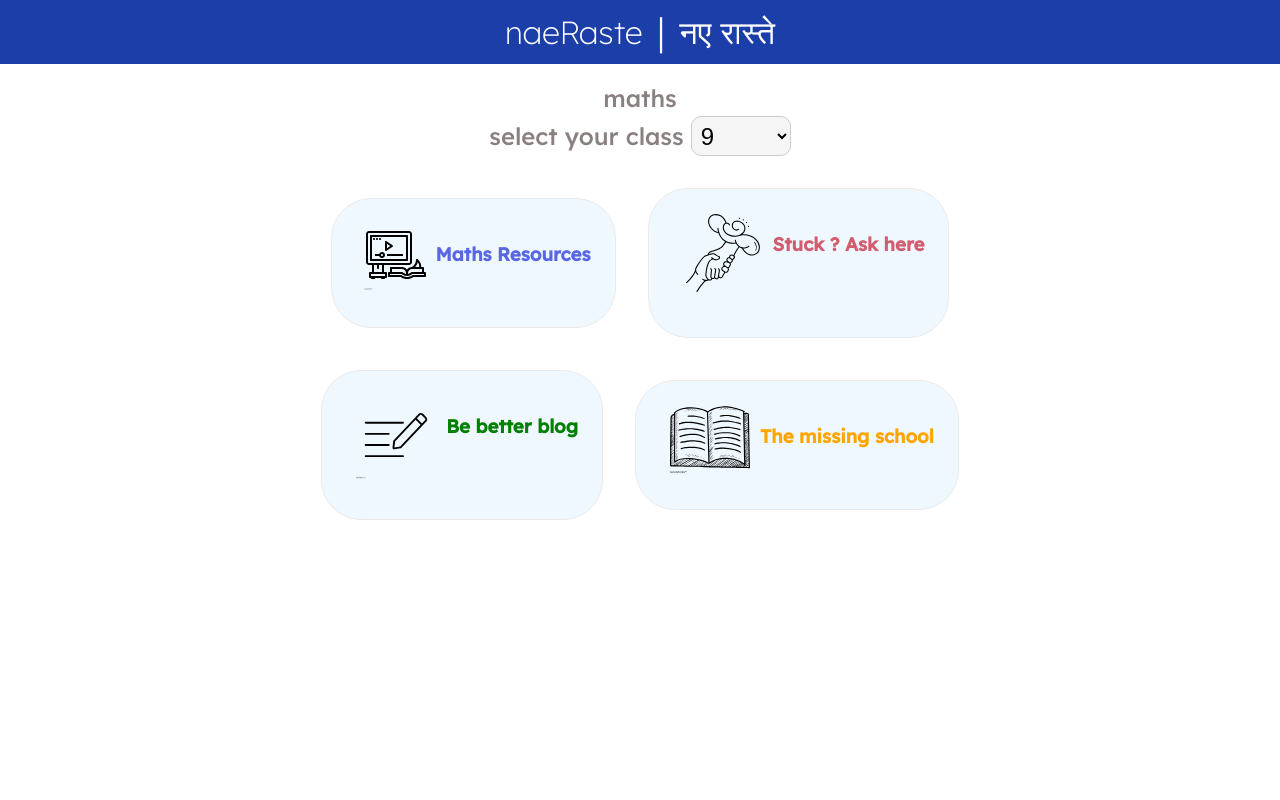
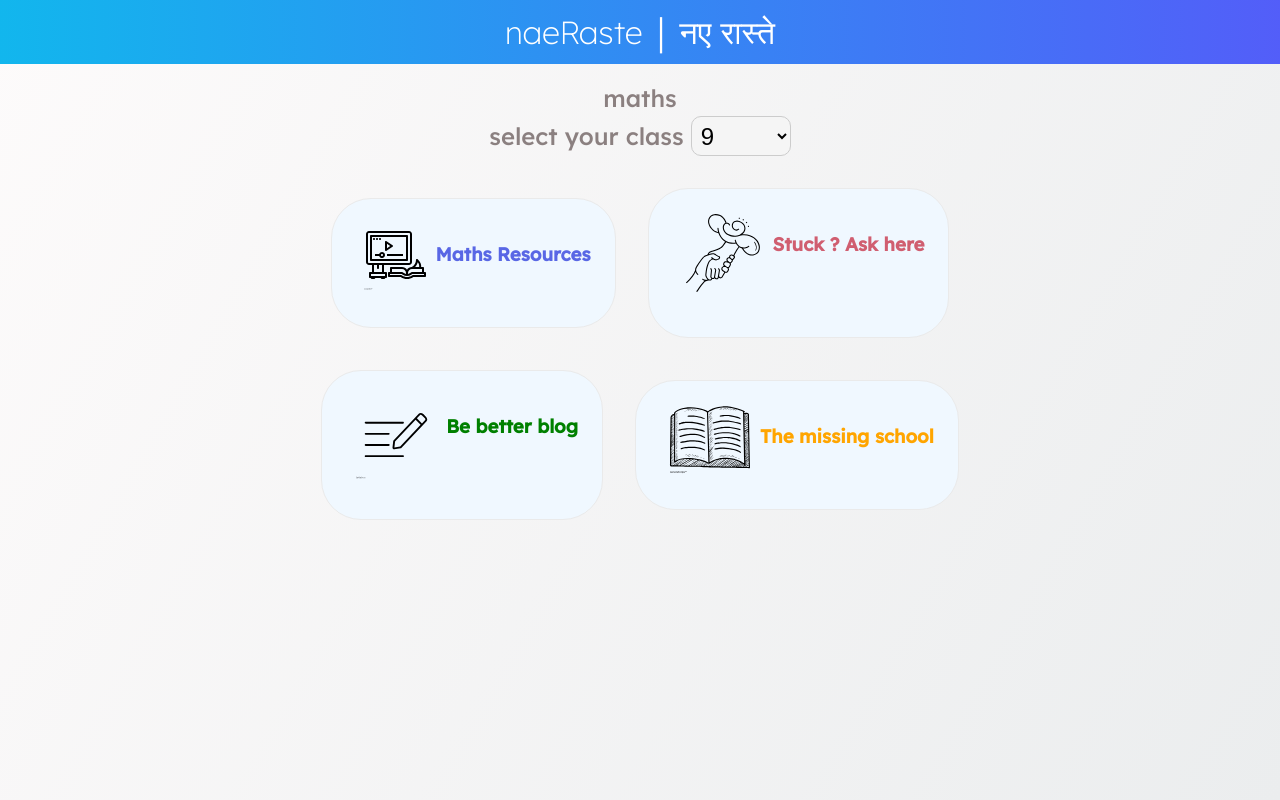
Before and after one commit to Ujju09/naeRaste, a Next.js app: page / in a window 1280 px wide. Shown: the top 800 px of the page. Built offline with nearby package versions, Linux system fonts and the light colour scheme.

Commit message:
design changes

```diff
--- a/styles/Home.module.css
+++ b/styles/Home.module.css
@@ -11,6 +11,7 @@
   justify-content: flex-start;
   align-items: center;
   font-family: 'Lexend', monospace;
+  background-image: linear-gradient(120deg, #fdfbfb 0%, #ebedee 100%);
 }
 
 .footer {
@@ -50,7 +51,10 @@
   font-size: 2rem;
 
   width: 100vw;
-  background-color: #1B3EA8;
+  background: hsla(195, 86%, 50%, 1);
+
+background: linear-gradient(90deg, hsla(195, 86%, 50%, 1) 0%, hsla(236, 93%, 65%, 1) 100%);
+filter: progid: DXImageTransform.Microsoft.gradient( startColorstr="#12B3EB", endColorstr="#5460F9", GradientType=1 );
   color: white;
   font-weight: 300;
 }
```
